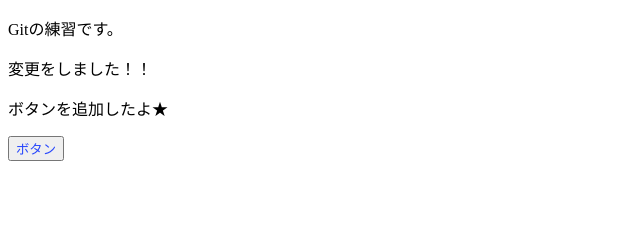
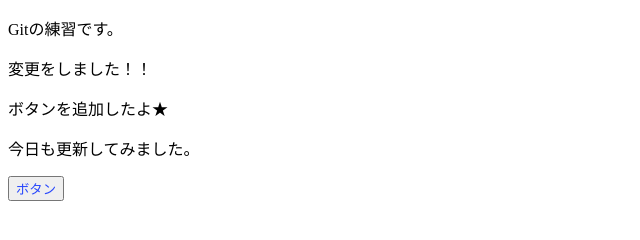
Before and after one commit to MARI107/Git_mari, a website: page GitHowtouse/index.html in a window 1280 px wide. Shown: the whole page, without its empty margins (0-640 px from the left). Drawn offline with Linux system fonts and the light colour scheme.

Commit message:
#8 文章追加

```diff
--- a/GitHowtouse/index.html
+++ b/GitHowtouse/index.html
@@ -11,6 +11,7 @@
 		<p>Gitの練習です。</p>
 		<p>変更をしました！！</p>
 		<p>ボタンを追加したよ★</p>
+		<p>今日も更新してみました。</p>
 		<button>ボタン</button>
 	</body>
 </html>
```
